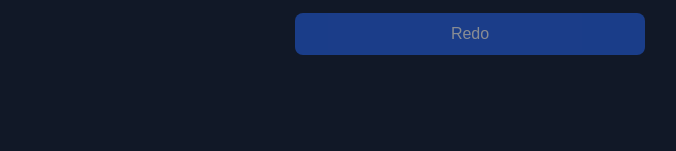
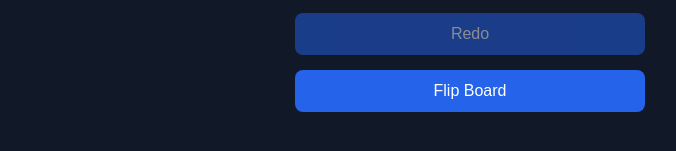
Before and after one commit to Amanx-ai/chessmind-ai, a React (Vite) app: page /analysis in a window 1280 px wide. Shown: the part 459-610 px from the top of the page, without its empty margins (435-1111 px from the left). Built offline with nearby package versions, Linux system fonts and the light colour scheme.

Commit message:
Add board orientation toggle

```diff
--- a/src/components/ChessBoard.tsx
+++ b/src/components/ChessBoard.tsx
@@ -4,12 +4,18 @@ import { Chess } from "chess.js";
 type ChessBoardProps = {
   game: Chess;
   setGame: React.Dispatch<React.SetStateAction<Chess>>;
+  boardOrientation: "white" | "black";
 };
 
-function ChessBoard({ game, setGame }: ChessBoardProps) {
+function ChessBoard({
+  game,
+  setGame,
+  boardOrientation,
+}: ChessBoardProps) {
   const chessboardOptions = {
     id: "BasicBoard",
     position: game.fen(),
+    boardOrientation: boardOrientation,
 
     onPieceDrop: ({
       sourceSquare,
--- a/src/pages/Analysis.tsx
+++ b/src/pages/Analysis.tsx
@@ -6,6 +6,9 @@ import MoveHistory from "../components/MoveHistory";
 
 function Analysis() {
   const [game, setGame] = useState(new Chess());
+
+  const [boardOrientation, setBoardOrientation] =
+    useState<"white" | "black">("white");
 
   const moves = game.history();
 
@@ -24,6 +27,7 @@ function Analysis() {
         <ChessBoard
           game={game}
           setGame={setGame}
+          boardOrientation={boardOrientation}
         />
 
         <div className="sidebar">
@@ -51,6 +55,18 @@ function Analysis() {
           <button disabled>
             Redo
           </button>
+
+          <button
+            onClick={() =>
+              setBoardOrientation(
+                boardOrientation === "white"
+                  ? "black"
+                  : "white"
+              )
+            }
+          >
+            Flip Board
+          </button>
         </div>
       </div>
     </div>
```
